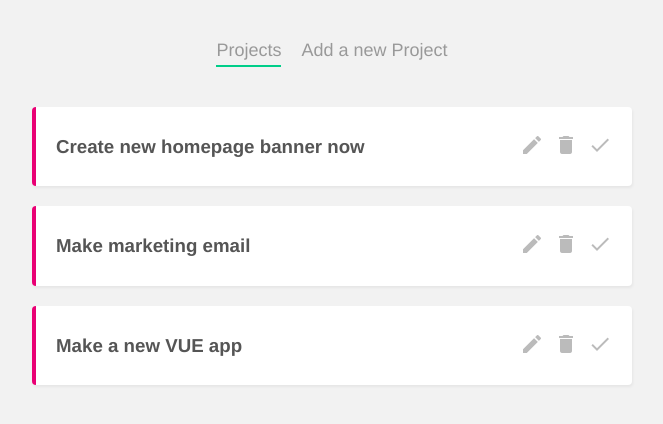
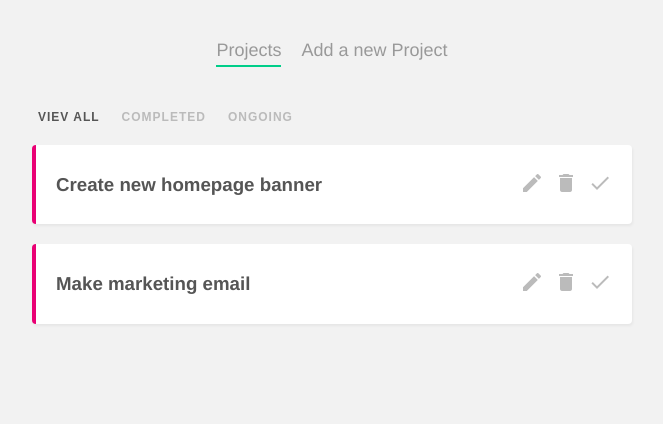
Before and after one commit to JacekCzajkowski/project-planner, a Vue app: page / in a window 1280 px wide. Shown: the top 424 px of the page, without its empty margins (308-971 px from the left). Built offline with nearby package versions, Linux system fonts and the light colour scheme; data requests are answered from the project's data file.

Commit message:
project update

```diff
--- a/data/db.json
+++ b/data/db.json
@@ -2,8 +2,8 @@
   "projects": [
     {
       "id": 1,
-      "title": "Create new homepage banner now",
-      "details": "Lorem ipsum ipsum",
+      "title": "Create new homepage banner",
+      "details": "Lorem ipsum",
       "complete": false
     },
     {
@@ -11,13 +11,6 @@
       "title": "Make marketing email",
       "details": "Lorem ipsum",
       "complete": false
-    },
-    {
-      "title": "Make a new VUE app",
-      "details": "Do it like a pro!",
-      "copmlete": false,
-      "id": 3,
-      "complete": false
     }
   ]
 }
--- /dev/null
+++ b/src/components/FilterNav.vue
@@ -0,0 +1,45 @@
+<template>
+  <nav class="filter-nav">
+    <button
+      @click="updateFilter('all')"
+      :class="{ active: current === 'all' }"
+    >Viev All</button>
+    <button
+      @click="updateFilter('completed')"
+      :class="{ active: current === 'completed' }"
+    >Completed</button>
+    <button
+      @click="updateFilter('ongoing')"
+      :class="{ active: current === 'ongoing' }"
+    >Ongoing</button>
+  </nav>
+</template>
+
+<script>
+export default {
+  props: ['current'],
+  methods: {
+    updateFilter(by) {
+      this.$emit('filterChange', by)
+    }
+  }
+}
+</script>
+
+<style>
+  .filter-nav button {
+    background: none;
+    border: none;
+    color: #bbb;
+    outline: none;
+    font-size: 12px;
+    text-transform: uppercase;
+    margin-right: 10px;
+    letter-spacing: 1px;
+    font-weight: bold;
+    cursor: pointer;
+  }
+  .filter-nav button.active {
+    color: #555;
+  }
+</style>
--- a/src/views/Home.vue
+++ b/src/views/Home.vue
@@ -1,5 +1,6 @@
 <template>
   <div class="home">
+    <FilterNav @filterChange="current = $event" :current="current" />
     <div v-if="projects.length">
       <div v-for="project in projects" :key="project.id">
         <SingleProject :project="project" @delete="handleDelete" @complete="handleComplete" />
@@ -10,13 +11,15 @@
 
 <script>
 import SingleProject from '../components/SingleProject.vue'
+import FilterNav from '../components/FilterNav.vue'
 
 export default {
   name: 'Home',
-  components: { SingleProject },
+  components: { SingleProject, FilterNav },
   data() {
     return {
-      projects: []
+      projects: [],
+      current: 'all'
     }
   },
   mounted() {
```
